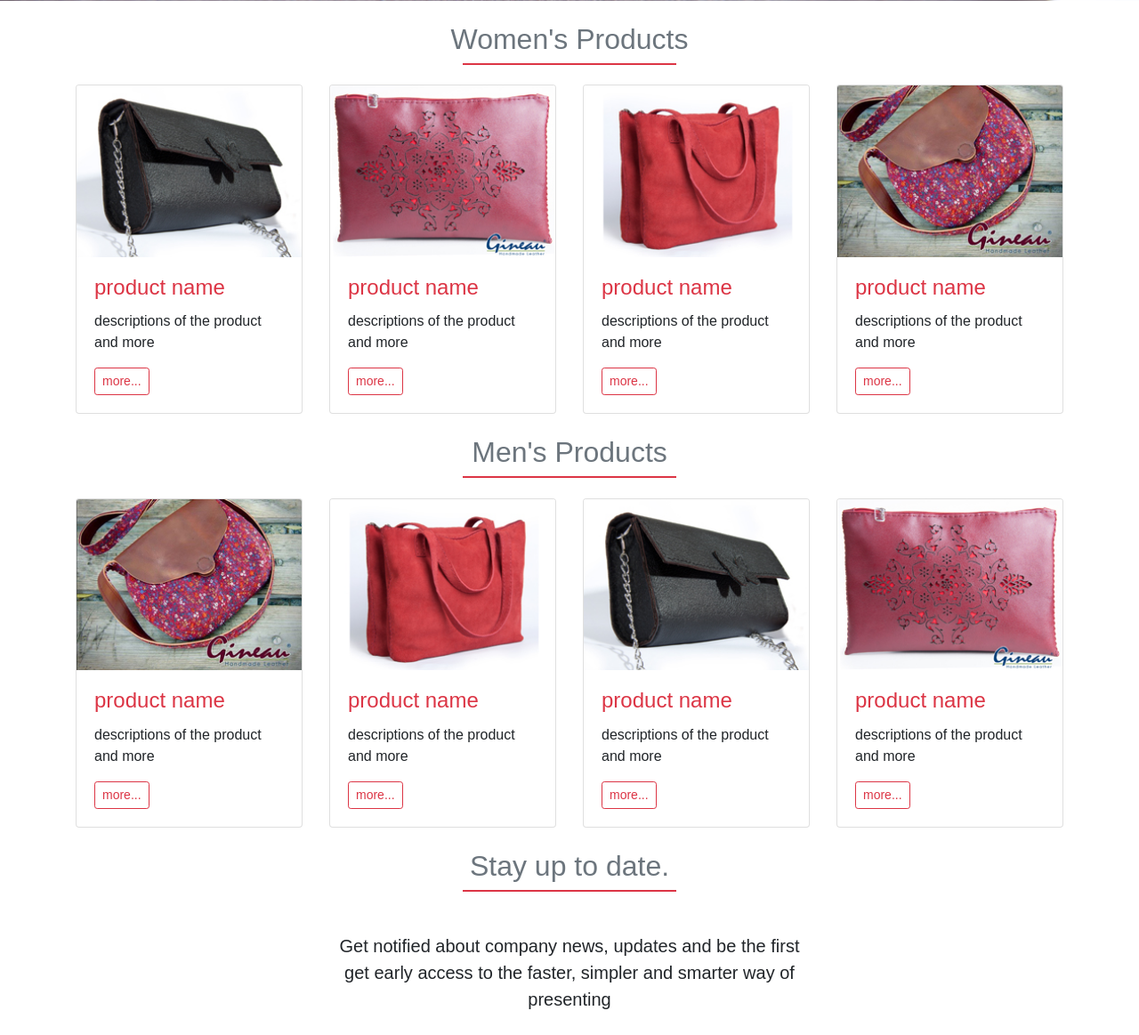
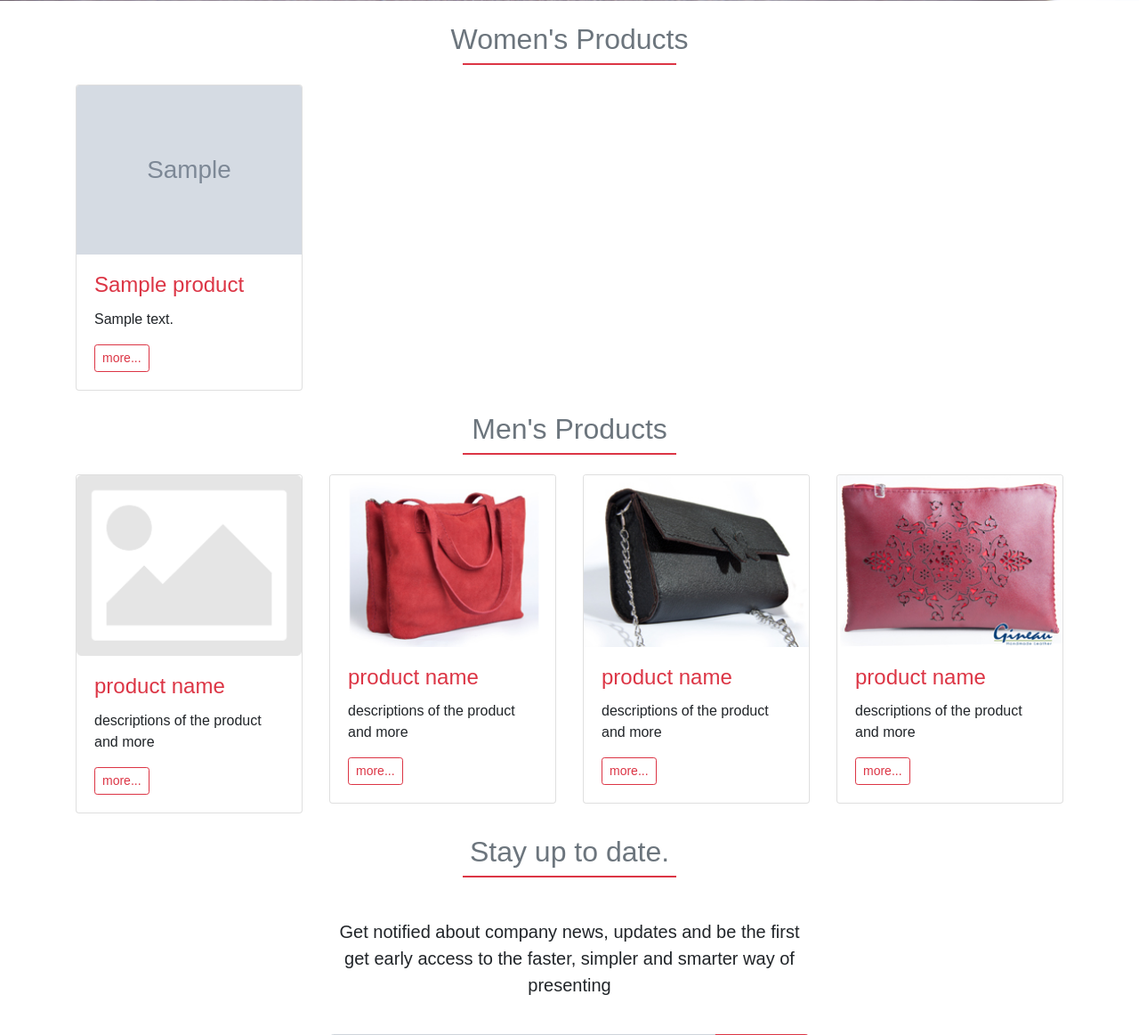
Before and after one commit to Rahimz/gineau, a Django app: page /products/ui/ in a window 1280 px wide. Shown: the part 559-1722 px from the top of the page at 89% size. Run offline with Django 3.2, Linux system fonts and the light colour scheme; tables that the repository leaves empty hold one stand-in row (values such as "Sample post"); grey boxes marked "Sample" are stand-in pictures; some libraries are stand-ins or nearby versions.

Commit message:
the women product connected with backend

```diff
--- a/products/templates/products/new_base.html
+++ b/products/templates/products/new_base.html
@@ -142,46 +142,36 @@
         <div class="container product-container position-relative">
             <h2 class="text-muted text-center py-4 custom-h2-title">Women's Products</h2>
             <div class="row wow fadeInUp">
+                {% if latest_product_list %}
+                {% for product in latest_product_list %}
+
                 <div class="col-sm-6 col-lg-3">
                     <div class="card">
-                        <img class="card-img-top" src="{% static 'images/sample_01.jpg' %}" alt="">
+                        {% if product.productImage %}
+                            <img class="card-img-top" src="{{ product.productImage.url }}" alt="">
+                        <!-- TODO: I should add Alt field to images model-->
+                        {% else %}
+                            <img class="card-img-top" src="{% static 'images/noimage.png' %}" alt="">
+                        {% endif %}
+
+                        <!-- <img class="card-img-top" src="{{ product.image.url }}" alt=""> -->
                         <div class="card-body">
-                            <h4 class="card-title text-danger">product name</h4>
-                            <p class="card-text">descriptions of the product and more </p>
-                            <a href="#" class="btn btn-sm btn-outline-danger">more...</a>
+                            <h4 class="card-title text-danger">{{ product.productName }}</h4>
+                            <p class="card-text">{{ product.productDescript }}</p>
+                            <a href="{% url 'products:detail' product.id %}"
+                                class="btn btn-sm btn-outline-danger">more...</a>
                         </div>
                     </div>
                 </div>
-                <div class="col-sm-6 col-lg-3">
-                    <div class="card">
-                        <img class="card-img-top" src="{% static 'images/sample_02.jpg' %}" alt="">
-                        <div class="card-body">
-                            <h4 class="card-title text-danger">product name</h4>
-                            <p class="card-text">descriptions of the product and more </p>
-                            <a href="#" class="btn btn-sm btn-outline-danger">more...</a>
-                        </div>
-                    </div>
-                </div>
-                <div class="col-sm-6 col-lg-3">
-                    <div class="card">
-                        <img class="card-img-top" src="{% static 'images/sample_03.jpg' %}" alt="">
-                        <div class="card-body">
-                            <h4 class="card-title text-danger">product name</h4>
-                            <p class="card-text">descriptions of the product and more </p>
-                            <a href="#" class="btn btn-sm btn-outline-danger">more...</a>
-                        </div>
-                    </div>
-                </div>
-                <div class="col-sm-6 col-lg-3">
-                    <div class="card">
-                        <img class="card-img-top" src="{% static 'images/sample_04.jpg' %}" alt="">
-                        <div class="card-body">
-                            <h4 class="card-title text-danger">product name</h4>
-                            <p class="card-text">descriptions of the product and more </p>
-                            <a href="#" class="btn btn-sm btn-outline-danger">more...</a>
-                        </div>
-                    </div>
-                </div>
+                {% endfor %}
+
+
+                {% else %}
+                <p>No products are available.</p>
+                {% endif %}
+
+
+
             </div>
         </div>
 
@@ -192,7 +182,13 @@
             <div class="row wow fadeInUp">
                 <div class="col-sm-6 col-lg-3">
                     <div class="card">
-                        <img class="card-img-top" src="{% static 'images/sample_04.jpg' %}" alt="">
+                        {% if product.image %}
+                        <img class="card-img-top" src="{{ product.image.url }}" alt="">
+                        <!-- TODO: I should add Alt field to images model-->
+                        {% else %}
+                        <img class="card-img-top" src="{% static 'images/noimage.png' %}" alt="">
+                        {% endif %}
+
                         <div class="card-body">
                             <h4 class="card-title text-danger">product name</h4>
                             <p class="card-text">descriptions of the product and more </p>
--- a/products/views.py
+++ b/products/views.py
@@ -59,7 +59,7 @@ def UIView(request):
 
 
 class HomeView(generic.ListView):
-    template_name = 'products/home.html'
+    template_name = 'products/new_base.html'
     context_object_name = 'latest_product_list'
 
     def get_queryset(self):
```
Also changed, not shown: products/static/images/noimage.png (added).
